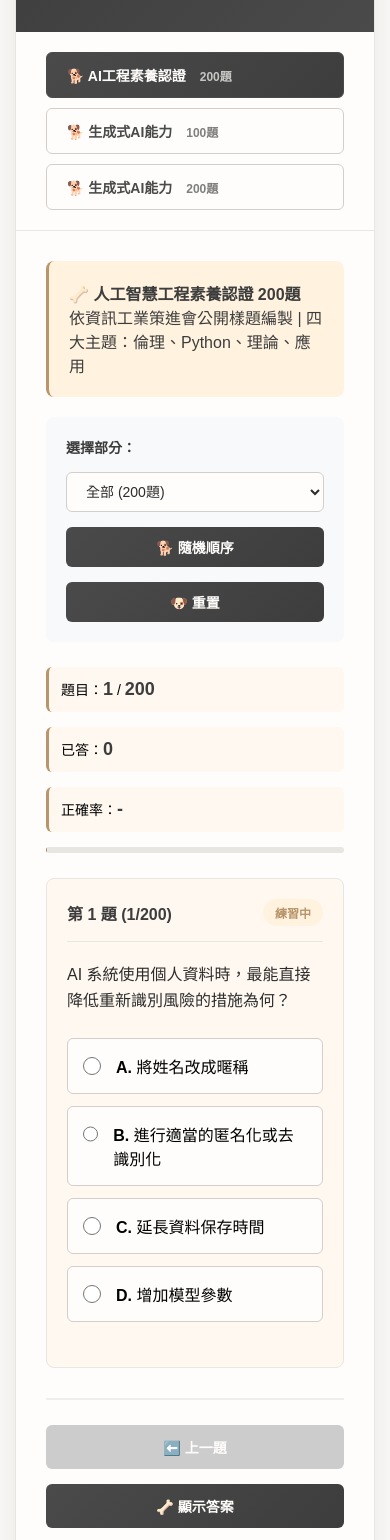
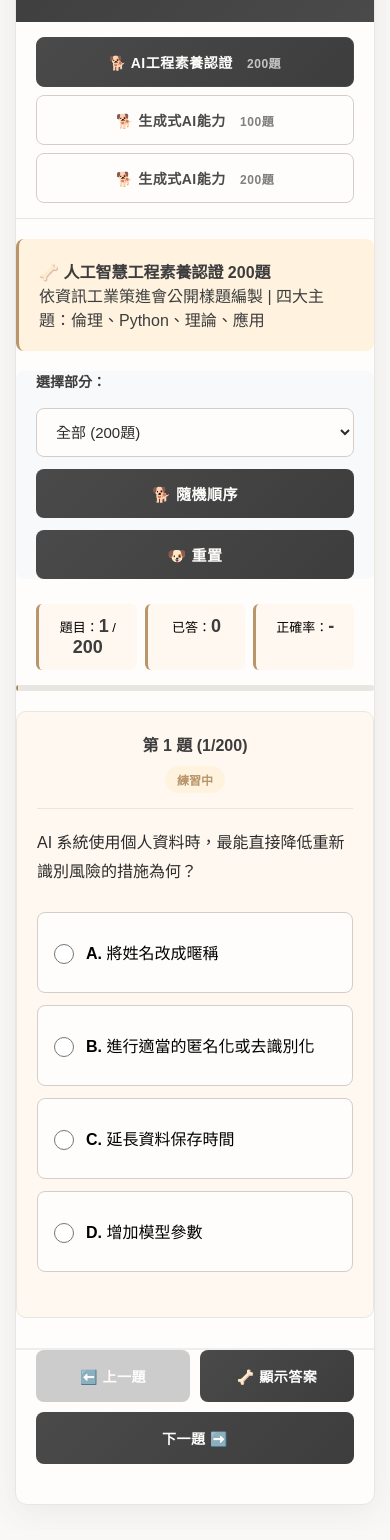
Before and after one commit to jarenhsu/aitest, a plain HTML site: page index.html in a window 390 px wide. Shown: the part 119-1659 px from the top of the page. Drawn offline with Linux system fonts and the light colour scheme.

Commit message:
Update index.html

```diff
--- a/index.html
+++ b/index.html
@@ -392,36 +392,156 @@
                 font-size: 24px;
             }
 
+            .header {
+                padding: 25px 20px;
+            }
+
             .tabs-container {
                 flex-direction: column;
+                padding: 15px 20px;
+                gap: 8px;
             }
 
             .tab-button {
                 width: 100%;
-                text-align: left;
+                text-align: center;
+                padding: 14px 15px;
+                font-size: 14px;
+                border-radius: 8px;
             }
 
             .controls {
                 flex-direction: column;
                 align-items: stretch;
+                gap: 12px;
+                padding: 0 20px;
             }
 
-            select, button {
+            .controls label {
+                font-size: 14px;
+                margin-bottom: 5px;
+            }
+
+            select, input, button {
                 width: 100%;
+                padding: 14px 15px;
+                font-size: 15px;
+                border-radius: 8px;
+                min-height: 44px;
+            }
+
+            button {
+                font-weight: 600;
+                letter-spacing: 0.5px;
+            }
+
+            .progress-info {
+                display: grid;
+                grid-template-columns: 1fr 1fr 1fr;
+                gap: 8px;
+                padding: 0 20px;
+            }
+
+            .info-item {
+                padding: 12px 10px;
+                font-size: 13px;
+                text-align: center;
+                border-radius: 6px;
             }
 
             .question-box {
                 padding: 20px;
+                margin: 20px 0;
+                border-radius: 10px;
+            }
+
+            .question-header {
+                flex-direction: column;
+                gap: 10px;
             }
 
             .question-text {
                 font-size: 16px;
+                line-height: 1.8;
+                margin: 15px 0;
+            }
+
+            .options {
+                gap: 12px;
+            }
+
+            .option-item {
+                padding: 16px;
+                border-radius: 8px;
+                min-height: 50px;
+                align-items: center;
+            }
+
+            .option-item input[type="radio"] {
+                width: 20px;
+                height: 20px;
+                margin-right: 12px;
+                flex-shrink: 0;
+            }
+
+            .option-item label {
+                font-size: 15px;
+                line-height: 1.6;
+                margin: 0;
+                cursor: pointer;
+            }
+
+            .answer-reveal {
+                margin-top: 20px;
+                padding: 16px;
+                border-radius: 8px;
+            }
+
+            .answer-label {
+                font-size: 15px;
+                margin-bottom: 10px;
+            }
+
+            .answer-reveal p {
+                font-size: 14px;
+                line-height: 1.6;
+            }
+
+            .navigation {
+                flex-wrap: wrap;
+                gap: 10px;
+                padding: 0 20px 20px;
+            }
+
+            .nav-btn {
+                flex: 1;
+                min-width: 100px;
+                padding: 16px 12px;
+                font-size: 14px;
+                border-radius: 8px;
+                min-height: 48px;
+                display: flex;
+                align-items: center;
+                justify-content: center;
             }
 
             .score-circle {
                 width: 140px;
                 height: 140px;
                 font-size: 42px;
+            }
+
+            .results-text {
+                font-size: 15px;
+            }
+
+            .container {
+                margin: 10px auto;
+                border-radius: 12px;
+            }
+
+            .content {
+                padding: 20px 0;
             }
         }
     </style>
@@ -627,7 +747,15 @@
 
             updateDisplay(examId);
             renderQuestion(examId);
-            window.scrollTo(0, 0);
+            // 手機友好的滾動 - 只滾動到頁籤區域
+            setTimeout(() => {
+                const tabsContainer = document.querySelector('.tabs-container');
+                if (tabsContainer && window.innerWidth <= 600) {
+                    tabsContainer.scrollIntoView({ behavior: 'smooth', block: 'nearest' });
+                } else {
+                    window.scrollTo({ top: 0, behavior: 'smooth' });
+                }
+            }, 100);
         }
 
         function renderQuestion(examId) {
@@ -694,7 +822,13 @@
                 s.current++;
                 renderQuestion(examId);
                 updateDisplay(examId);
-                window.scrollTo(0, 0);
+                // 滾動到題目框而不是頁面頂部（手機友好）
+                setTimeout(() => {
+                    const questionBox = document.getElementById('question_' + examId);
+                    if (questionBox) {
+                        questionBox.scrollIntoView({ behavior: 'smooth', block: 'nearest' });
+                    }
+                }, 100);
             }
         }
 
@@ -704,7 +838,13 @@
                 s.current--;
                 renderQuestion(examId);
                 updateDisplay(examId);
-                window.scrollTo(0, 0);
+                // 滾動到題目框而不是頁面頂部（手機友好）
+                setTimeout(() => {
+                    const questionBox = document.getElementById('question_' + examId);
+                    if (questionBox) {
+                        questionBox.scrollIntoView({ behavior: 'smooth', block: 'nearest' });
+                    }
+                }, 100);
             }
         }
 
```
